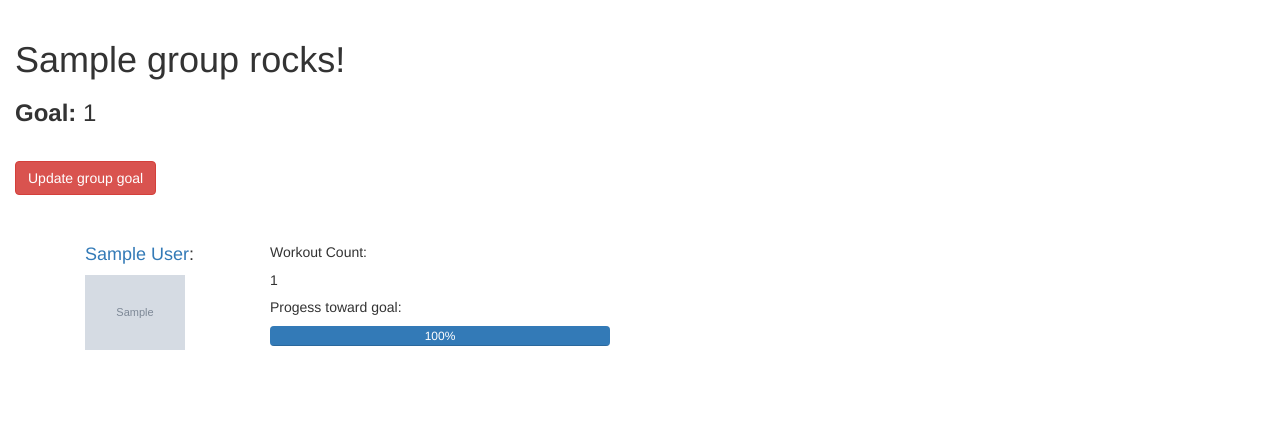
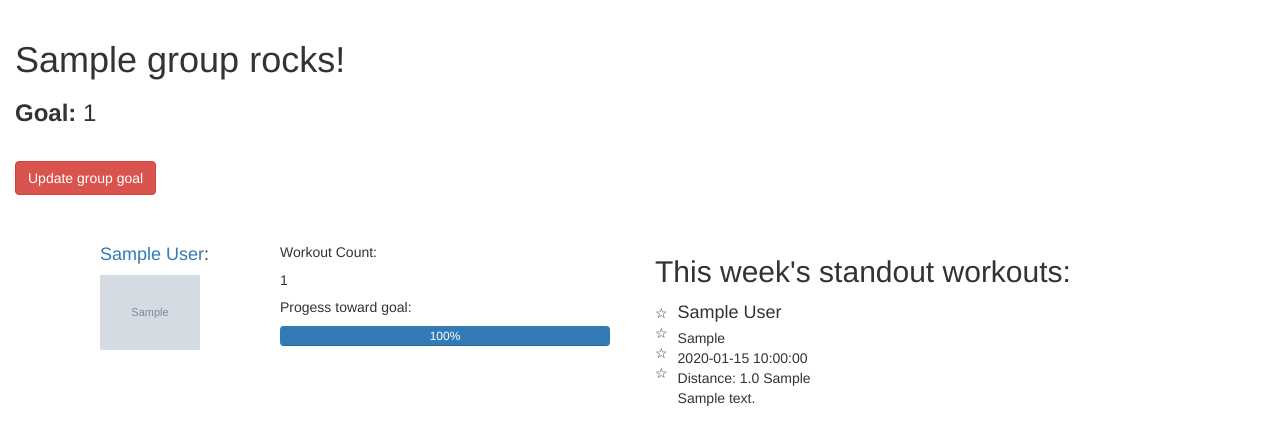
Before and after one commit to mlburgos/GoTeamGo, a Flask app: page /groups/1 in a window 1280 px wide. Shown: the part 52-497 px from the top of the page. Run offline with Flask 2, Linux system fonts and the light colour scheme; the visitor is signed in with stand-in values (Sample User, id 1); tables that the repository leaves empty hold one stand-in row (values such as "Sample post"); grey boxes marked "Sample" are stand-in pictures; some libraries are stand-ins or nearby versions.

Commit message:
Group profile: added highlights table to group profile.

```diff
--- a/helper.py
+++ b/helper.py
@@ -92,6 +92,41 @@ def get_weeks_workouts(user_id):
                                  .all()
 
     return user_workouts
+
+
+def get_users_top_workouts(user_ids):
+    """Returns the workouts done by a group of users in the week up to the
+    current day. Only returns workouts with performance_rating >= 4.
+
+    If today is a Thursday, it will count the workouts logged over the 4 day span
+    from Monday to Thursday for members in the list of user_ids if they rated
+    them a 4 or 5.
+    """
+
+    today = datetime.date.today()
+
+    # using regular .weekday() instead of .isoweekday() to get the number of
+    # days since monday since monday = 0
+    days_from_monday = datetime.timedelta(days=today.weekday())
+
+    nearest_monday = today - days_from_monday
+
+    workouts = Workout.query.filter(Workout.user_id.in_(user_ids),
+                                    Workout.workout_time >= nearest_monday,
+                                    Workout.performance_rating >= 4)\
+                            .all()
+
+    workouts_for_board = [(workout.exercise_type,
+                           workout.workout_time,
+                           workout.performance_rating,
+                           workout.distance,
+                           workout.distance_unit,
+                           workout.description,
+                           User.get_name_by_id(workout.user_id),
+                           )
+                          for workout in workouts]
+
+    return workouts_for_board
 
 
 def calc_progress(workout_count, goal):
--- a/prettify.txt
+++ b/prettify.txt
@@ -24,3 +24,4 @@ NavBar
 
 Friends
 - add current user info to friends page
+    - do this by putting the parts of the user profile that create the user's stats into a helper fn.
--- a/server.py
+++ b/server.py
@@ -30,6 +30,7 @@ from helper import (get_performances_by_day,
                     get_admin_groups_and_members,
                     get_groups_you_can_leave,
                     get_admin_pending_count,
+                    get_users_top_workouts,
                     )
 
 from datetime import datetime, date
@@ -242,7 +243,7 @@ def logout():
 
     del session["user_id"]
     flash("Logged Out.")
-    return redirect("/")
+    return redirect("/login")
 
 
 @app.route('/users/<int:user_id>')
@@ -326,20 +327,21 @@ def group_profile(group_id):
     group_name = group.group_name
 
     group_users = group.users
+    group_users_ids = [user.user_id for user in group_users]
 
     group_goal = Goal.get_current_goal(group_id)
 
     user_id = session.get('user_id')
     is_group_admin = (group_id in GroupAdmin.by_user_id(user_id))
-    print "is_group_admin:", is_group_admin
 
     users_full_info = []
 
     for user in group_users:
         name = user.first_name + " " + user.last_name
+        current_user_id = user.user_id
 
         # Returns the workouts done since most recent Monday.
-        workouts = get_weeks_workouts(user_id)
+        workouts = get_weeks_workouts(current_user_id)
         workout_count = len(workouts)
 
         progress, progress_formatted = calc_progress(workout_count, group_goal)
@@ -352,7 +354,7 @@ def group_profile(group_id):
                                 progress_formatted
                                 ])
 
-    print users_full_info
+    workouts_for_board = get_users_top_workouts(group_users_ids)
 
     return render_template("group-profile.html",
                            group_name=group_name,
@@ -360,6 +362,7 @@ def group_profile(group_id):
                            group_id=group_id,
                            is_group_admin=is_group_admin,
                            users_full_info=users_full_info,
+                           workouts_for_board=workouts_for_board,
                            )
 
 
--- a/templates/group-profile.html
+++ b/templates/group-profile.html
@@ -17,9 +17,10 @@
 <br>
 
 <div class="container" >
+  <div class="col-xs-6" >
     {% for user_id, name, photo_url, workout_count, progress, formatted_progress in users_full_info %}
       <div class="row">
-    <div class="col-xs-6">
+        <div class="col-xs-12">
           <div class="col-xs-4">
               <h4><a href="/users/{{ user_id }}">{{ name }}</a>:</h4>
               <img src="{{ photo_url }}" width="100" hiegth="100">
@@ -34,12 +35,45 @@
               <div class="progress-bar" role="progressbar" aria-valuenow="{{ progress }}" aria-valuemin="0" aria-valuemax="100" style="min-width: 2em; width: {{ progress }}%">
                 {{ formatted_progress }}
               </div>
+            </div> <!-- progress -->
+          </div> <!-- col-xs-8 -->
+        </div> <!-- col-xs-12 -->
+      </div> <!-- row -->
+    {% endfor %}
+  </div> <!-- col-xs-6 -->
+  <div class="col-xs-6">
+      <!-- <div class="row"> -->
+        <h2>This week's standout workouts:</h2>
+        {% for exercise_type, workout_time, performance_rating, distance, distance_unit, description, name in workouts_for_board %}
+          <div class="media">
+            <div class="media-left media-top">
+              <!-- <a href="#"> -->
+              <!-- {{"☆" * performance_rating }} -->
+              {% for i in range(performance_rating) %}
+                ☆
+              {% endfor %}
+                <!-- <img class="media-object" src="..." alt="..."> -->
+              <!-- </a> -->
             </div>
-      </div>
+            <div class="media-body">
+              <h4 class="media-heading"> {{ name }}</h4>
+              {{ exercise_type }}<br>
+              {{ workout_time }}<br>
+              <!-- {{"☆" * performance_rating }} <br> -->
+              {% if distance and distance_unit %}
+                Distance: {{ distance }} {{ distance_unit }} <br>
+              {% endif %}
+              {% if description %}
+                {{ description }}
+              {% endif %}
             </div>
           </div>
         {% endfor %}
-</div>
+      <!-- </div> -->
+      <!-- row -->
+    </div> <!-- col-xs-6 -->
+
+</div> <!-- container -->
 
 <script src="https://code.jquery.com/jquery.js"></script>
 
```
Lines whose indentation alone changed are shown as unchanged.
